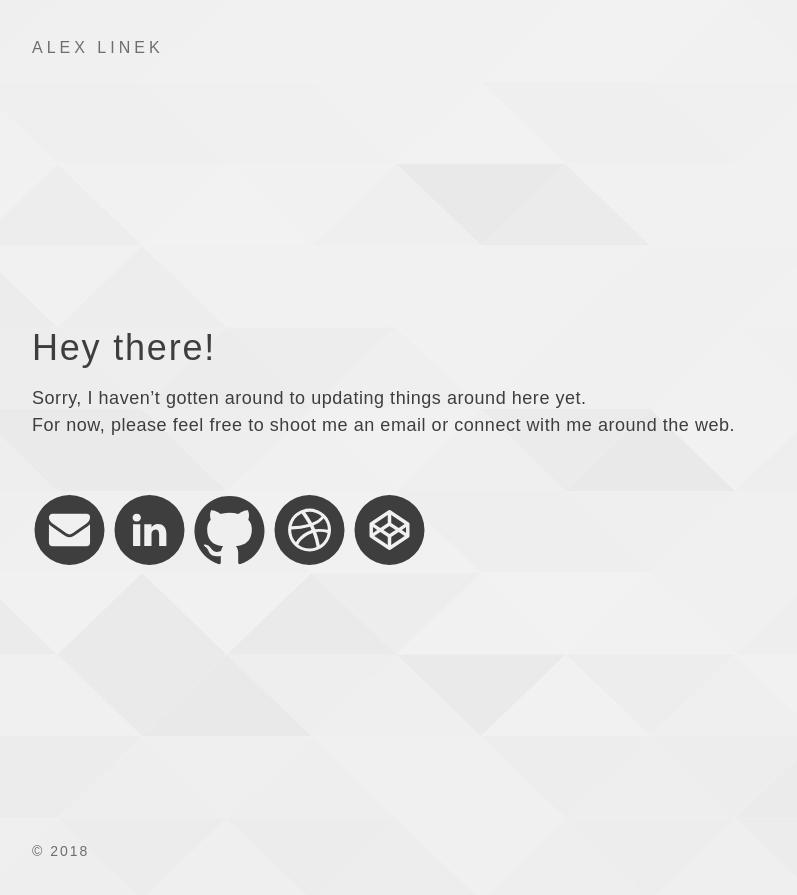
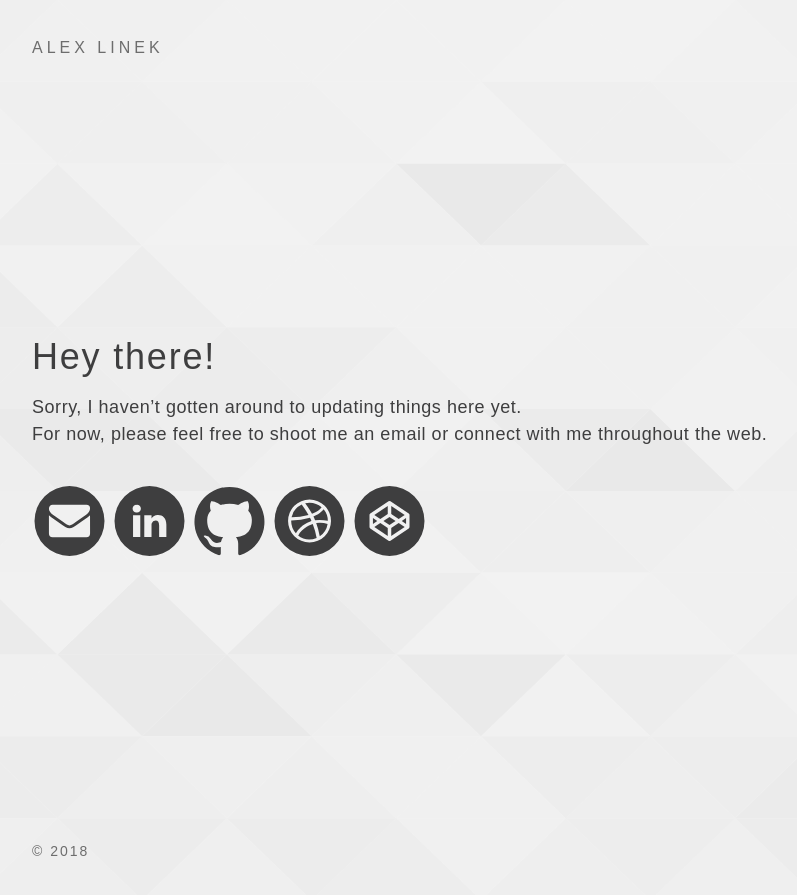
Before and after one commit to alexlinek/splash, a Jekyll site: the page built from index.html, in a window 1280 px wide. Shown: the top 895 px of the page, without its empty margins (32-829 px from the left). Built offline with Jekyll 4.4.1, drawn with Linux system fonts in a browser that asks for light colours; some web fonts are replaced.

Commit message:
finishing up the most basic stuff

```diff
--- a/_sass/_grid.scss
+++ b/_sass/_grid.scss
@@ -18,7 +18,7 @@
 [class*="span"] {
 	float: left;
 	margin: 0 2%;
-	@include media-query($breakpoint-mobile) {
+	@include media-query($bp-mobile) {
 		margin: 0;
 	}
 }
@@ -38,7 +38,7 @@
 .span1-4 { width: 21%; }
 .span3-4 { width: 71%; }
 
-@include media-query($breakpoint-mobile) {
+@include media-query($bp-mobile) {
 	.span1-2,
 	.span1-3,
 	.span2-3,
--- a/_sass/_home.scss
+++ b/_sass/_home.scss
@@ -50,6 +50,11 @@
 p {
   font-weight: 100;
   letter-spacing: .03em;
+  margin-bottom: 0;
+  @include media-query($bp-tablet) {
+    max-width: 50ch;
+    margin-bottom: 1em;
+  }
 }
 
 #intro-text {
@@ -66,6 +71,9 @@
 // Icons -------------------------------------
 .si-link {
   display: inline-block;
+  @include media-query($bp-mobile) {
+    margin: 0 1em 1em 0;
+  }
   svg {
     width: 75px;
     height: 75px;
@@ -84,6 +92,7 @@
 @each $social, $color in $social {
   .si-link.#{$social} svg {
     fill: $black;
+    @include transition(all);
     &:focus,
     &:hover {
       fill: $color;
--- a/assets/main.scss
+++ b/assets/main.scss
@@ -68,13 +68,13 @@
 $max-width:        1440px;
 
 // Breakpoints
-$breakpoint-mobile:        600px;
-$breakpoint-tablet:        900px;
-$breakpoint-desktop:       1040px;
+$bp-mobile:        600px;
+$bp-tablet:        900px;
+$bp-desktop:       1040px;
 
 // Mixins
 // Use media queries like this:
-// @include media-query($breakpoint-tablet) {
+// @include media-query($bp-tablet) {
 //     .wrapper {
 //         padding-right: $spacing-unit / 2;
 //         padding-left: $spacing-unit / 2;
@@ -104,12 +104,12 @@
   border-radius: $radius;
 }
 
-@mixin transition($transition-property, $transition-time, $method) {
-	-webkit-transition: $transition-property $transition-time $method;
-	-moz-transition: $transition-property $transition-time $method;
-	-ms-transition: $transition-property $transition-time $method;
-	-o-transition: $transition-property $transition-time $method;
-	transition: $transition-property $transition-time $method;
+@mixin transition($property:all,$duration:.2s,$timing:linear,$delay:0s) {
+	-webkit-transition: $property $duration $timing $delay;
+	-moz-transition: $property $duration $timing $delay;
+	-ms-transition: $property $duration $timing $delay;
+  -o-transition: $property $duration $timing $delay;
+	transition: $property $duration $timing $delay;
 }
 
 // Browser Prefixes
--- a/index.html
+++ b/index.html
@@ -23,7 +23,7 @@
   <div class="section">
     <div id="intro-text" class="group">
       <h2>Hey there!</h2>
-      <p>Sorry, I haven’t gotten around to updating things around here yet.<br>For now, please feel free to shoot me an email or connect with me around the web.</p>
+      <p>Sorry, I haven’t gotten around to updating things here yet.</p> <p>For now, please feel free to shoot me an email or connect with me throughout the web.</p>
     </div>
     <div id="social-icons" class="group">
       {% for icon in page.social-icons %}
```
